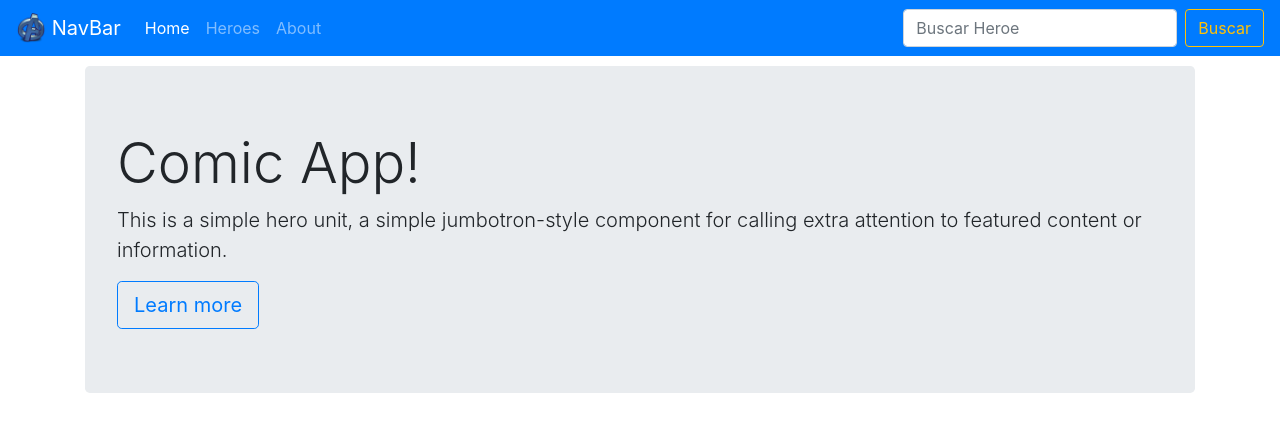
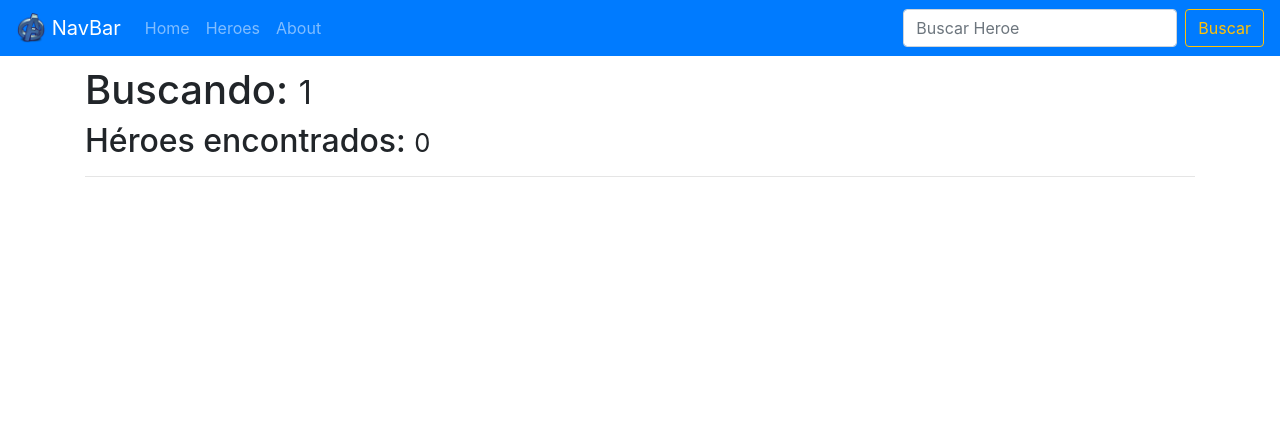
Before and after one commit to lalodv0725/CursoTypeScript, an Angular app: page /buscar/1 in a window 1280 px wide. Before the commit this address led to /home. Shown: the top 432 px of the page. Built offline with nearby package versions, Linux system fonts and the light colour scheme.

Commit message:
Creacion pantalla de buscador

```diff
--- a/src/app/app.routes.ts
+++ b/src/app/app.routes.ts
@@ -10,7 +10,7 @@ const APP_ROUTES: Routes = [
     {path:'about',component:AboutComponent},
     {path:'heroes',component:HeroesComponent},
     {path:'heroe/:id',component:HeroeComponent},
-    {path:'heroes/:terminoABuscar',component:SearchComponent},
+    {path:'buscar/:terminoABuscar',component:SearchComponent},
     {path: '**', pathMatch:'full', redirectTo:'home'}
 ];
 
--- a/src/app/components/search/search.component.html
+++ b/src/app/components/search/search.component.html
@@ -1,5 +1,6 @@
-<h1>Héroes encontrados: <small>{{heroes.length}}</small></h1>
+<h1>Buscando: <small>{{termino}}</small></h1>
 
+<h2>Héroes encontrados: <small>{{heroes.length}}</small></h2>
 <hr>
 <div class="card-columns">
     <div class="card animated fadeIn fast" *ngFor="let heroe of heroes; let i = index;" >
--- a/src/app/components/search/search.component.ts
+++ b/src/app/components/search/search.component.ts
@@ -11,23 +11,27 @@ import { Heroe, HeroesService } from 'src/app/servicios/heroes.service';
 })
 export class SearchComponent implements OnInit {
 
-    heroes: Heroe[];
+    heroes: Heroe[] = [];
+    termino:string;
 
     constructor(private rutaActiva: ActivatedRoute,
         private _heroeService: HeroesService,
         private ruteo: Router) {
 
+
+    }
+
+    ngOnInit(): void {
+
         console.log(this.rutaActiva);
         this.rutaActiva.params.subscribe((params) => {
             console.log(params);
             console.log(params['terminoABuscar']);
+            this.termino = params['terminoABuscar'];
             console.log(this._heroeService.buscarHeroes(params['terminoABuscar']));
             this.heroes = this._heroeService.buscarHeroes(params['terminoABuscar']);
+            console.log("Heroes",this.heroes);
         });
-
-    }
-
-    ngOnInit(): void {
     }
 
     verHeroe(indice:number){
--- a/src/app/components/shared/navbar/navbar.component.ts
+++ b/src/app/components/shared/navbar/navbar.component.ts
@@ -16,7 +16,7 @@ export class NavbarComponent implements OnInit {
 
   buscarHeroe(terminoABuscar:string){
     console.log(terminoABuscar);
-    this.ruteo.navigate(['/heroes',terminoABuscar]);
+    this.ruteo.navigate(['/buscar',terminoABuscar]);
   }
 
 }
```
